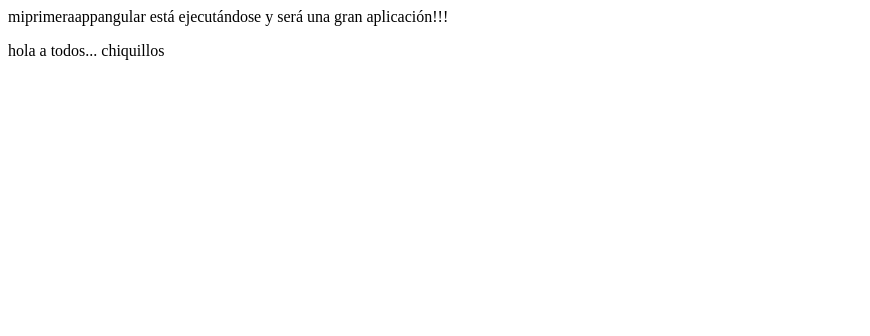
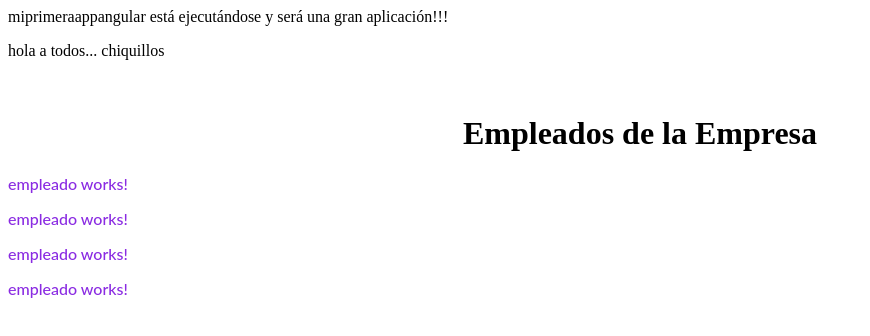
Before and after one commit to GIODIROSA/app-inicial-angular, an Angular app: page / in a window 1280 px wide. Shown: the top 336 px of the page, without its empty margins (0-870 px from the left). Built offline with nearby package versions, Linux system fonts and the light colour scheme.

Commit message:
creación de componente automatico y manual

```diff
--- a/src/app/app.component.html
+++ b/src/app/app.component.html
@@ -4,3 +4,8 @@
     <br>
 
     <p>{{saludo}}</p>
+
+
+    <br>
+
+    <app-empleados></app-empleados>
--- a/src/app/app.module.ts
+++ b/src/app/app.module.ts
@@ -3,9 +3,12 @@ import { BrowserModule } from '@angular/platform-browser';
 
 import { AppComponent } from './app.component';
 
+import { EmpleadosComponent } from './empleados/empleados.component';
+import { EmpleadoComponent } from './empleado/empleado.component';
+
 @NgModule({
   declarations: [
-    AppComponent
+    AppComponent, EmpleadosComponent, EmpleadoComponent
   ],
   imports: [
     BrowserModule
--- /dev/null
+++ b/src/app/empleado/empleado.component.css
@@ -0,0 +1,6 @@
+.empleado-componente {
+  color: blueviolet;
+  font-size: 16px;
+  font-family: "Lato", sans-serif;
+  font-weight: 500;
+}
--- /dev/null
+++ b/src/app/empleado/empleado.component.html
@@ -0,0 +1 @@
+<p class="empleado-componente">empleado works!</p>
--- /dev/null
+++ b/src/app/empleado/empleado.component.ts
@@ -0,0 +1,15 @@
+import { Component, OnInit } from '@angular/core';
+
+@Component({
+  selector: 'app-empleado',
+  templateUrl: './empleado.component.html',
+  styleUrls: ['./empleado.component.css']
+})
+export class EmpleadoComponent implements OnInit {
+
+  constructor() { }
+
+  ngOnInit(): void {
+  }
+
+}
--- /dev/null
+++ b/src/app/empleados/empleados.component.html
@@ -0,0 +1,5 @@
+<h1 style="text-align: center">Empleados de la Empresa</h1>
+<app-empleado></app-empleado>
+<app-empleado></app-empleado>
+<app-empleado></app-empleado>
+<app-empleado></app-empleado>
```
Also changed, not shown: src/app/empleados/empleados.component.ts (added, +11 -0 lines), src/app/empleados/empleados.component.css (added), 1 other file (tests, documents, lock files or other folders).
